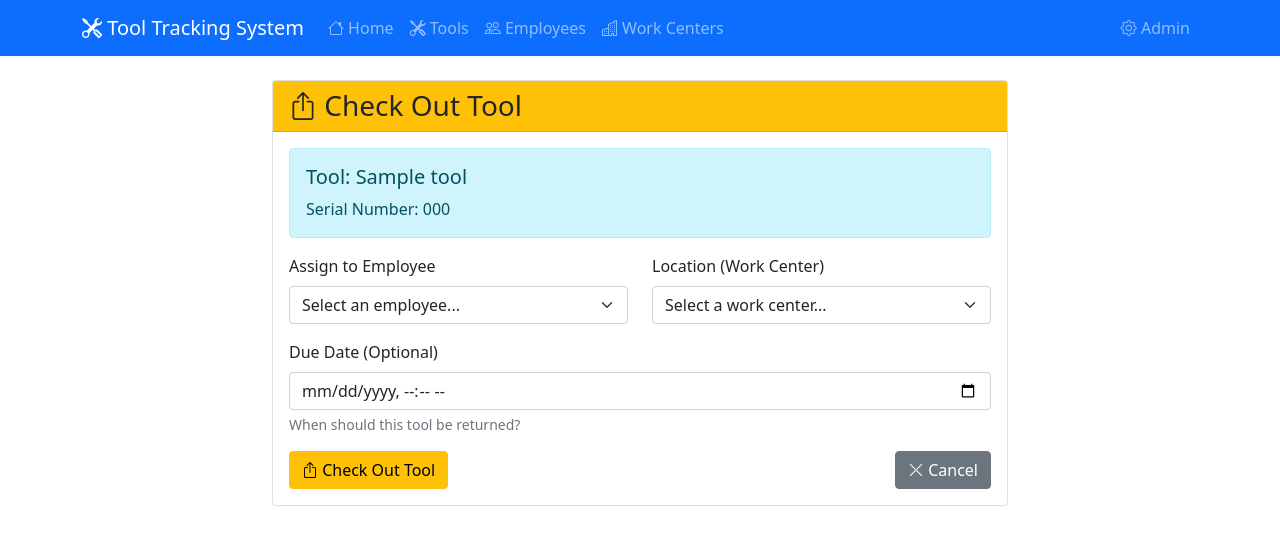
After one commit to TechopsTTU/toolprogram-django, a Django app: page /tools/tool/1/checkout/ in a window 1280 px wide. The commit adds this page. Shown: the top 545 px of the page. Run offline with Django 5.2, Linux system fonts and the light colour scheme; tables that the repository leaves empty hold one stand-in row (values such as "Sample post"); some libraries are stand-ins or nearby versions.

Commit message:
Complete tool tracking system with check-in/check-out functionality
Co-authored-by: TechopsTTU <204071109+TechopsTTU@users.noreply.github.com>

```diff
--- /dev/null
+++ b/tools/templates/tools/check_out_form.html
@@ -0,0 +1,66 @@
+{% extends "base.html" %}
+
+{% block title %}Check Out Tool - {{ tool.name }}{% endblock %}
+
+{% block content %}
+<div class="row justify-content-center">
+    <div class="col-md-8">
+        <div class="card">
+            <div class="card-header bg-warning text-dark">
+                <h3 class="mb-0">
+                    <i class="bi bi-box-arrow-up"></i> Check Out Tool
+                </h3>
+            </div>
+            <div class="card-body">
+                <div class="alert alert-info">
+                    <h5>Tool: {{ tool.name }}</h5>
+                    <p class="mb-0">Serial Number: {{ tool.serial_number }}</p>
+                </div>
+
+                <form method="post">
+                    {% csrf_token %}
+                    <div class="row">
+                        <div class="col-md-6">
+                            <div class="mb-3">
+                                <label for="employee" class="form-label">Assign to Employee</label>
+                                <select name="employee" id="employee" class="form-select" required>
+                                    <option value="">Select an employee...</option>
+                                    {% for employee in employees %}
+                                        <option value="{{ employee.pk }}">{{ employee.name }} ({{ employee.employee_id }})</option>
+                                    {% endfor %}
+                                </select>
+                            </div>
+                        </div>
+                        <div class="col-md-6">
+                            <div class="mb-3">
+                                <label for="workcenter" class="form-label">Location (Work Center)</label>
+                                <select name="workcenter" id="workcenter" class="form-select">
+                                    <option value="">Select a work center...</option>
+                                    {% for workcenter in workcenters %}
+                                        <option value="{{ workcenter.pk }}">{{ workcenter.name }}</option>
+                                    {% endfor %}
+                                </select>
+                            </div>
+                        </div>
+                    </div>
+
+                    <div class="mb-3">
+                        <label for="due_date" class="form-label">Due Date (Optional)</label>
+                        <input type="datetime-local" name="due_date" id="due_date" class="form-control">
+                        <div class="form-text">When should this tool be returned?</div>
+                    </div>
+
+                    <div class="d-flex justify-content-between">
+                        <button type="submit" class="btn btn-warning">
+                            <i class="bi bi-box-arrow-up"></i> Check Out Tool
+                        </button>
+                        <a href="{% url 'tools:tool_detail' tool.pk %}" class="btn btn-secondary">
+                            <i class="bi bi-x-lg"></i> Cancel
+                        </a>
+                    </div>
+                </form>
+            </div>
+        </div>
+    </div>
+</div>
+{% endblock %}
--- a/tools/urls.py
+++ b/tools/urls.py
@@ -9,4 +9,6 @@ urlpatterns = [
     path('tool/add/', views.ToolCreateView.as_view(), name='tool_add'),
     path('tool/<int:pk>/edit/', views.ToolUpdateView.as_view(), name='tool_edit'),
     path('tool/<int:pk>/delete/', views.ToolDeleteView.as_view(), name='tool_delete'),
+    path('tool/<int:pk>/checkout/', views.check_out_tool, name='tool_checkout'),
+    path('tool/<int:pk>/checkin/', views.check_in_tool, name='tool_checkin'),
 ]
--- a/tools/views.py
+++ b/tools/views.py
@@ -1,6 +1,12 @@
 from django.views.generic import ListView, DetailView, CreateView, UpdateView, DeleteView
+from django.shortcuts import render, get_object_or_404, redirect
+from django.contrib import messages
 from django.urls import reverse_lazy
+from django.utils import timezone
+from datetime import timedelta
 from .models import Tool
+from employees.models import Employee
+from workcenters.models import WorkCenter
 
 class ToolListView(ListView):
     model = Tool
@@ -26,3 +32,62 @@ class ToolDeleteView(DeleteView):
     model = Tool
     template_name = 'tools/tool_confirm_delete.html'
     success_url = reverse_lazy('tools:tool_list')
+
+def check_out_tool(request, pk):
+    tool = get_object_or_404(Tool, pk=pk)
+
+    if tool.status != 'available':
+        messages.error(request, f'Tool {tool.name} is not available for checkout.')
+        return redirect('tools:tool_detail', pk=pk)
+
+    if request.method == 'POST':
+        employee_id = request.POST.get('employee')
+        workcenter_id = request.POST.get('workcenter')
+        due_date_str = request.POST.get('due_date')
+
+        employee = get_object_or_404(Employee, pk=employee_id) if employee_id else None
+        workcenter = get_object_or_404(WorkCenter, pk=workcenter_id) if workcenter_id else None
+
+        due_date = None
+        if due_date_str:
+            try:
+                due_date = timezone.datetime.strptime(due_date_str, '%Y-%m-%dT%H:%M').replace(tzinfo=timezone.get_current_timezone())
+            except ValueError:
+                messages.error(request, 'Invalid due date format.')
+                return render(request, 'tools/check_out_form.html', {
+                    'tool': tool,
+                    'employees': Employee.objects.filter(is_active=True),
+                    'workcenters': WorkCenter.objects.filter(is_active=True),
+                })
+
+        tool.check_out(employee, workcenter, due_date)
+        messages.success(request, f'Tool {tool.name} has been checked out successfully.')
+        return redirect('tools:tool_detail', pk=pk)
+
+    context = {
+        'tool': tool,
+        'employees': Employee.objects.filter(is_active=True),
+        'workcenters': WorkCenter.objects.filter(is_active=True),
+    }
+    return render(request, 'tools/check_out_form.html', context)
+
+def check_in_tool(request, pk):
+    tool = get_object_or_404(Tool, pk=pk)
+
+    if tool.status != 'checked_out':
+        messages.error(request, f'Tool {tool.name} is not checked out.')
+        return redirect('tools:tool_detail', pk=pk)
+
+    if request.method == 'POST':
+        workcenter_id = request.POST.get('workcenter')
+        workcenter = get_object_or_404(WorkCenter, pk=workcenter_id) if workcenter_id else None
+
+        tool.check_in(workcenter)
+        messages.success(request, f'Tool {tool.name} has been checked in successfully.')
+        return redirect('tools:tool_detail', pk=pk)
+
+    context = {
+        'tool': tool,
+        'workcenters': WorkCenter.objects.filter(is_active=True),
+    }
+    return render(request, 'tools/check_in_form.html', context)
```
Also changed, not shown: tools/templates/tools/check_in_form.html (added, +55 -0 lines), tools/templates/tools/tool_detail.html (+14 -6 lines).
